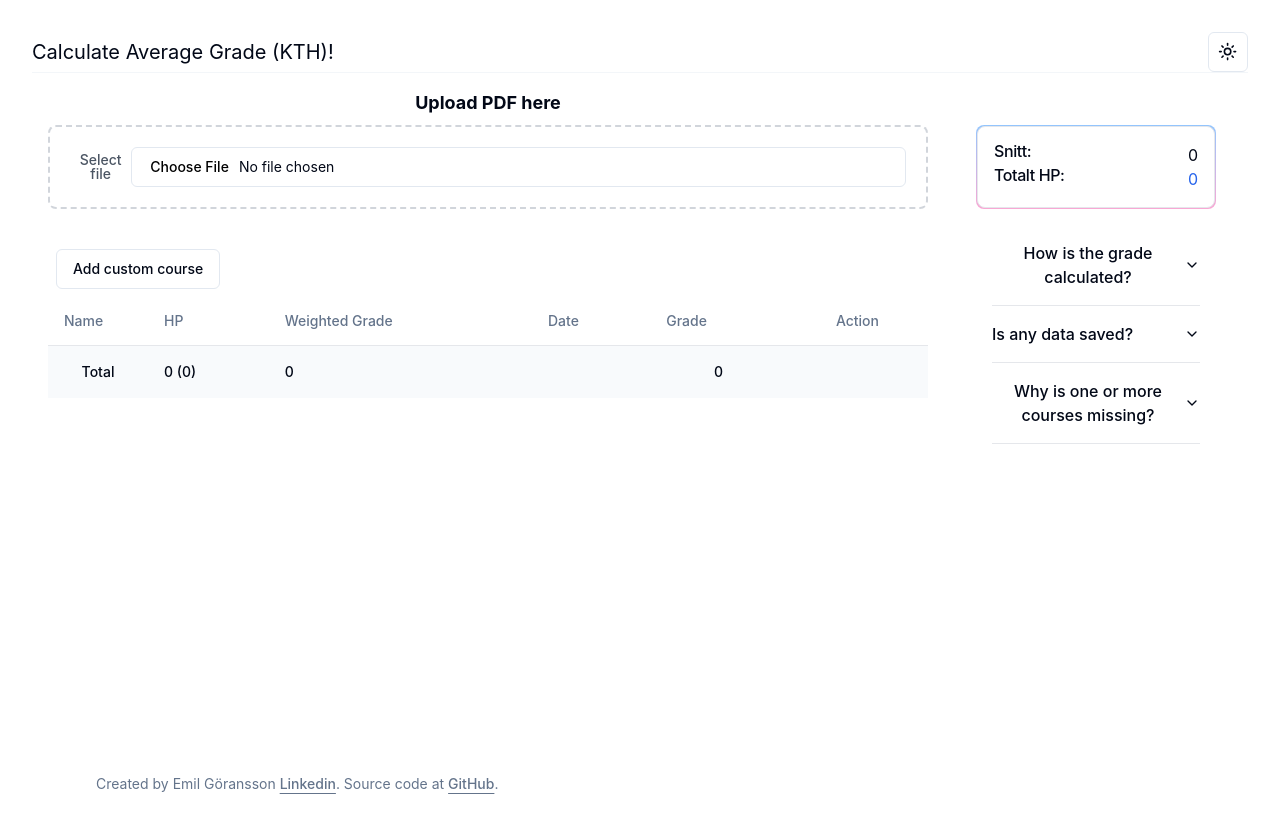
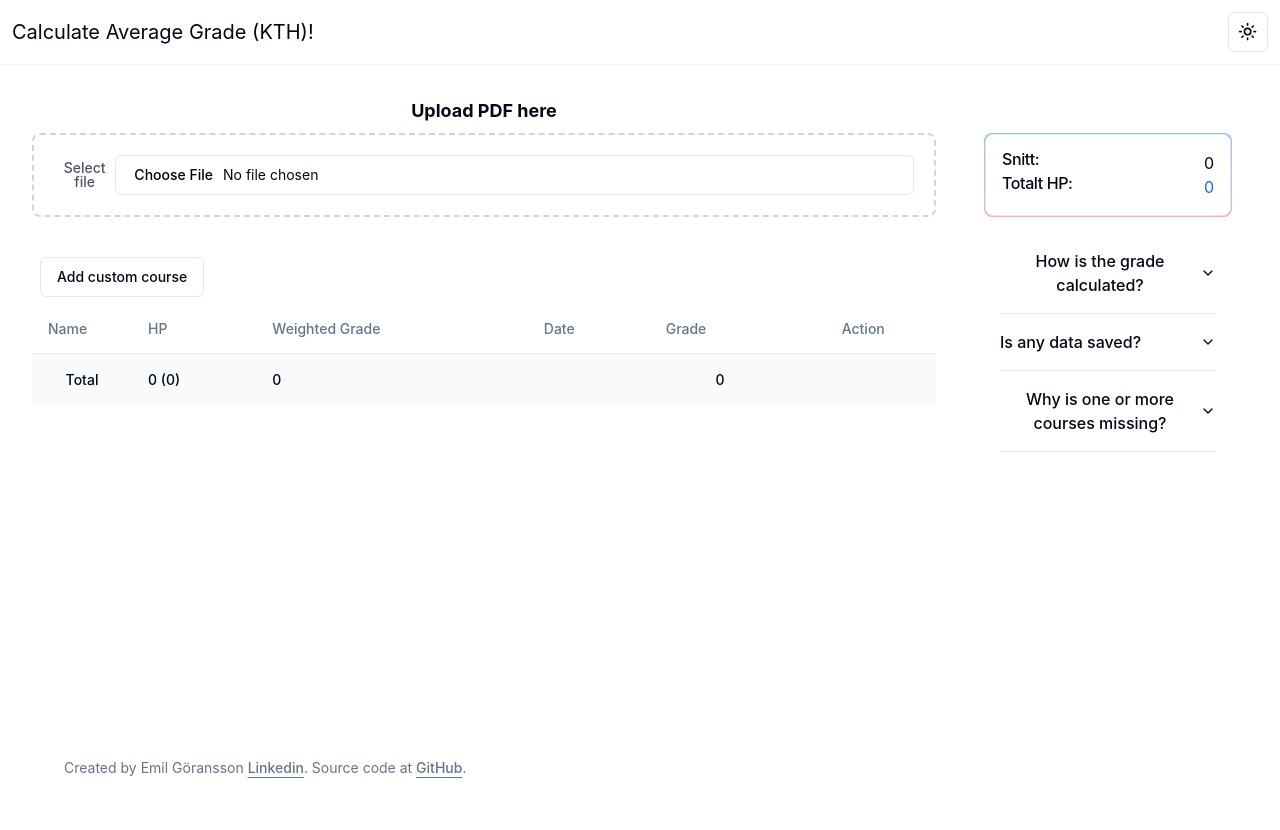
Before and after one commit to EmilGoransson/calculate-average, a React (Vite) app: page / in a window 1280 px wide. Shown: the top 830 px of the page. After the commit the page ends 800 px from the top, so only its background shows below. Built offline with nearby package versions, Linux system fonts and the light colour scheme.

Commit message:
style fix

```diff
--- a/src/App.css
+++ b/src/App.css
@@ -1,7 +1,6 @@
 #root {
 
   margin: 0 auto;
-  padding: 2rem;
   text-align: center;
 }
 
--- a/src/App.tsx
+++ b/src/App.tsx
@@ -30,9 +30,9 @@ function App() {
 
     return (
         <ThemeProvider defaultTheme="light" storageKey="vite-ui-theme">
-            <div className="flex flex-col min-h-screen bg-background">
+            <div className="flex flex-col min-h-screen bg-background ">
                 <header
-                    className="flex flex-row justify-between items-center sticky top-0 z-50 w-full border-b border-border/40 bg-background/95 backdrop-blur supports-[backdrop-filter]:bg-background/60">
+                    className="flex flex-row p-3 justify-between items-center sticky top-0 z-50 w-full border-b border-border/40 bg-background/95 backdrop-blur supports-[backdrop-filter]:bg-background/90">
                     <div className="text-xl">
                         Calculate Average Grade (KTH)!
                     </div>
@@ -41,7 +41,7 @@ function App() {
                     </div>
                 </header>
 
-                <div className="flex flex-row flex-grow ">
+                <div className="flex flex-row flex-grow p-4 ">
                     <div className="flex flex-col items-center p-4 w-full">
                         <div className="w-full mb-8">
                             <div>
@@ -74,8 +74,8 @@ function App() {
                     </div>
 
                 </div>
-                <footer className="py-4 md:px-8 md:py-0">
-                    <div className="container flex flex-col items-center justify-between gap-4 md:h-24 md:flex-row">
+                <footer className="py-4 md:px-8 md:py-0 bg-background">
+                    <div className="container flex flex-col items-center justify-between gap-4 md:h-16 md:flex-row">
                         <p className="text-balance text-center text-sm leading-loose text-muted-foreground md:text-left">
                             Created by Emil Göransson <a href="https://www.linkedin.com/in/emil-goransson/"
                                                          target="_blank" rel="noreferrer"
```
